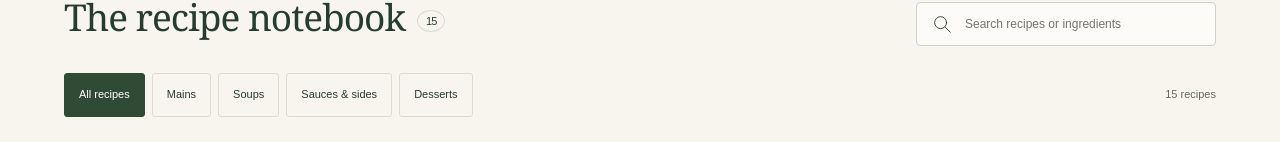
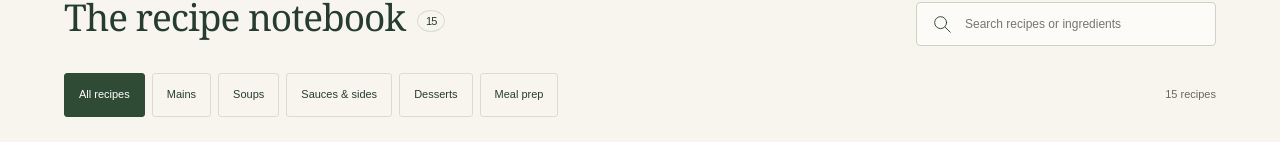
Before and after one commit to DanjoBanjo03/DanjosRecipes, a Next.js app in the folder banjosrecipes/: page / in a window 1280 px wide. Shown: the part 687-829 px from the top of the page. Built offline with nearby package versions, Linux system fonts and the light colour scheme; no server answers.

Commit message:
added meal prep section and started on meal prep times

```diff
--- a/banjosrecipes/app/page.tsx
+++ b/banjosrecipes/app/page.tsx
@@ -3,19 +3,46 @@ import Link from "next/link"
 import { useState } from "react"
 import { recipes } from "@/data/recipes"
 import { useChefsChoice } from "@/lib/chefs-choice"
-const categories = ["All recipes", "Mains", "Soups", "Sauces & sides", "Desserts"]
+const categories = ["All recipes", "Mains", "Soups", "Sauces & sides", "Desserts", "Meal prep"]
 import { Icon, CategoryIcon } from "@/components/Icon"
 export default function Home() {
   const { choice } = useChefsChoice()
+
   const [query,setQuery] = useState("")
+
   const [category,setCategory] = useState("All recipes")
-  const visible = recipes.filter(r => (category === "All recipes" || r.category === category) && `${r.title} ${r.ingredients.map(i=>i.name).join(" ")} ${r.steps.join(" ")}`.toLowerCase().includes(query.toLowerCase())).sort((a,b)=>Number(b.slug===choice)-Number(a.slug===choice))
+
+  const visible = recipes
+    .filter(r => {
+      const matchesCategory =
+        category === "All recipes" ||
+        (category === "Meal prep"
+          ? r.mealPrep === true
+          : r.category === category)
+
+      const matchesSearch =
+        `${r.title} ${r.ingredients.map(i => i.name).join(" ")} ${r.steps.join(" ")}`
+          .toLowerCase()
+          .includes(query.toLowerCase())
+
+      return matchesCategory && matchesSearch
+    })
+    .sort(
+      (a, b) =>
+        Number(b.slug === choice) - Number(a.slug === choice)
+    )
+
   return <main className="container">
     <section className="hero"><div><p className="eyebrow">THE PERSONAL RECIPE COLLECTION</p><h1>Good food.<br/><em>Kept close.</em></h1><p className="intro">A little collection of things worth making.<br/>From everyday favourites to something sweet.</p><a className="primary" href="#collection">Find something to cook <Icon name="arrow"/></a></div><div className="heroArt" aria-hidden="true"><div className="orbit"><span className="orbitText">FROM THE RECIPE NOTEBOOK</span><div className="plate"><div className="plateInner"><span>Made<br/><i>to be shared.</i></span><Icon className="plateIcon"/></div></div><span className="artTag">15 recipes & counting</span></div></div></section>
+
     <section id="collection" className="collection"><div className="sectionHead"><div><p className="eyebrow">YOUR KITCHEN, COLLECTED</p><h2>The recipe notebook<span>15</span></h2></div><label className="search"><Icon name="search"/><input type="search" value={query} onChange={e=>setQuery(e.target.value)} placeholder="Search recipes or ingredients" aria-label="Search recipes or ingredients"/></label></div>
+
     <div className="filterRow"><div className="filters" aria-label="Recipe categories">{categories.map(c=><button key={c} aria-pressed={category===c} className={category===c?"active":""} onClick={()=>setCategory(c)}>{c}</button>)}</div><span className="count" aria-live="polite">{visible.length} recipes</span></div>
+
     <div className="recipeGrid">{visible.map(r=><Link key={r.slug} href={`/recipes/${r.slug}`} className={`recipeCard tone${categories.indexOf(r.category)} ${r.slug===choice?"chefSelected":""}`} >{r.slug===choice&&<span className="chefRibbon">Chef’s choice</span>}<div className="cardVisual" aria-hidden="true"><span className="cardIndex">NO. {String(r.number).padStart(2,"0")}</span><div className="foodSymbol"><CategoryIcon category={r.category}/></div><span className="visualLabel">THE RECIPE COLLECTION</span></div><div className="cardBody"><p className="eyebrow">{r.category}</p><h3>{r.title}</h3><div className="cardBottom"><span>{r.note ? "Suggested details" : "From the notebook"}</span><Icon name="arrow" className="arrow"/></div></div></Link>)}</div>
+
     {visible.length===0&&<div className="empty"><h3>No recipes found</h3><p>Try a different ingredient or category.</p><button className="primary" onClick={()=>{setQuery("");setCategory("All recipes")}}>Show all recipes</button></div>}
+
     </section><aside className="notebookNote"><Icon className="notebookIcon"/><div><h3>A notebook that grows with you.</h3><p>These recipes come from your Food recipes collection. Missing details have been filled in with practical suggestions. Choose how many people you’re cooking for in each recipe.</p></div></aside>
   </main>
 }
--- a/banjosrecipes/data/recipes.ts
+++ b/banjosrecipes/data/recipes.ts
@@ -1,5 +1,5 @@
 export type Ingredient = { name: string; amount?: number; maximum?: number; unit?: string; heading?: boolean }
-export type Recipe = { slug: string; title: string; category: string; ingredients: Ingredient[]; steps: string[]; note: string | null; source: string | null; number: number; baseServings: number; servingNote: string; references: {title: string; url: string}[] }
+export type Recipe = { slug: string; title: string; category: string; ingredients: Ingredient[]; steps: string[]; note: string | null; source: string | null; number: number; baseServings: number; servingNote: string; mealPrep?: boolean;  references: {title: string; url: string}[] }
 export const recipes: Recipe[] = [
   {
     "slug": "shrimp-marinade",
@@ -1107,6 +1107,7 @@ export const recipes: Recipe[] = [
     "slug": "mongolian-beef",
     "title": "Mongolian Beef",
     "category": "Mains",
+    "mealPrep": true,
     "ingredients": [
       {
         "name": "beef flank steak thinly sliced (between .125 to .25 inch thick)",
```
Also changed, not shown: banjosrecipes/app/recipes/[slug]/page.tsx (+57 -3 lines), 1 other file (tests, documents, lock files or other folders).
